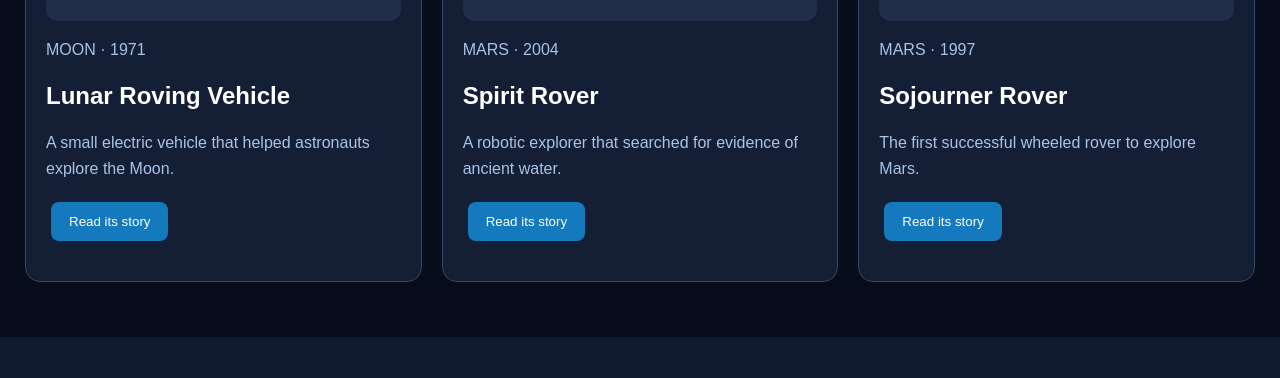
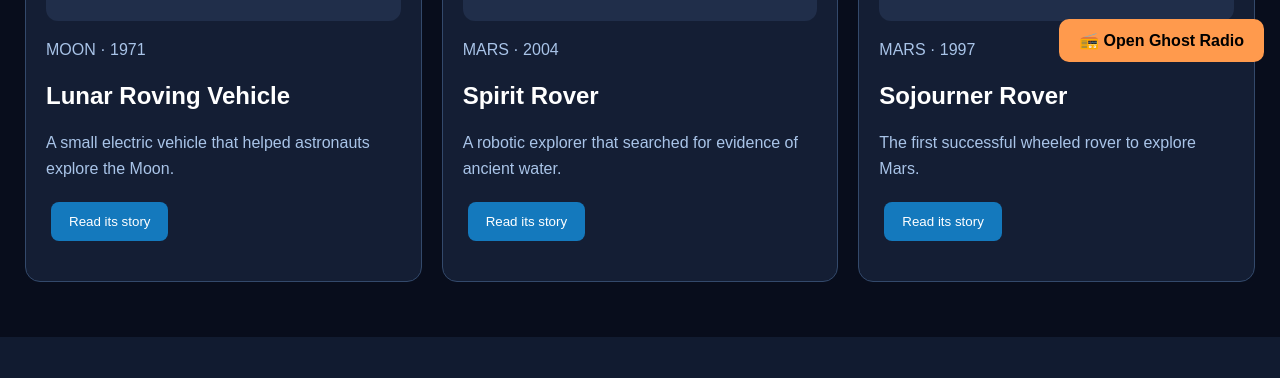
Before and after one commit to mohamedmahdy5060-collab/space_relics, a plain HTML site: page index.html in a window 1280 px wide. Shown: the part 722-1100 px from the top of the page. Drawn offline with Linux system fonts and the light colour scheme.

Commit message:
Update index.html

```diff
--- a/index.html
+++ b/index.html
@@ -8,6 +8,7 @@
   <script src="script.js" defer></script>
 </head>
 <body>
+  <a href="ghostradio.html" style="position:fixed;bottom:16px;right:16px;z-index:99;padding:12px 20px;background:#ff9a4d;color:#000;border-radius:10px;text-decoration:none;font-weight:600">📻 Open Ghost Radio</a>
   <div class="hero">
     <p class="tag">NASA SPACE ARCHIVE</p>
     <h1>SPACE RELICS</h1>
```
